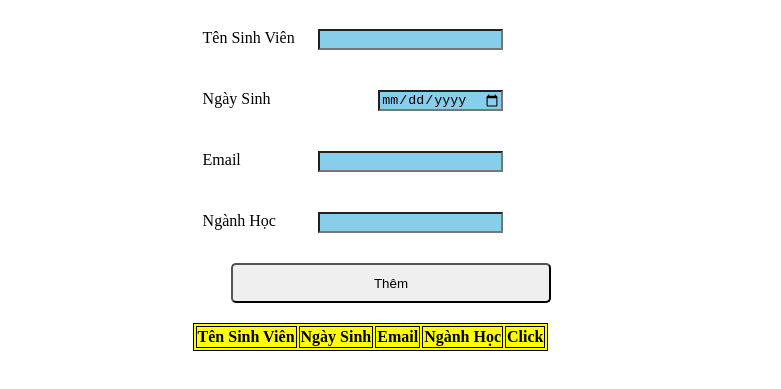
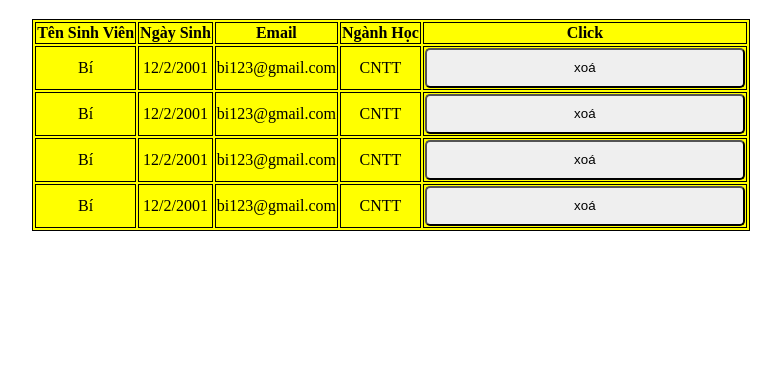
Before and after one commit to CaoLamBaoKhanh/test, a plain HTML site: page index.html in a window 1280 px wide. Shown: the part 69-458 px from the top of the page, without its empty margins (249-1030 px from the left). Drawn offline with Linux system fonts and the light colour scheme.

Commit message:
Update index.html

```diff
--- a/index.html
+++ b/index.html
@@ -9,7 +9,7 @@
   <body>
     <div class="Body">
       <h1>Chương Trình quản lý sinh viên</h1>
-      <div class="Group">
+<!--       <div class="Group">
         <label for="Name">Tên Sinh Viên</label>
         <input type="text" class="name" style="background-color:skyblue"/>
       </div>
@@ -25,7 +25,7 @@
         <label for="majors">Ngành Học</label>
         <input type="text" class="manjors" style="background-color:skyblue"/>
       </div>
-      <button class="AXC">Thêm</button>
+      <button class="AXC">Thêm</button> -->
       <div class="Infor">
         <table class="Infor-Student">
           <thead>
@@ -45,14 +45,31 @@
               <td class="value-student">CNTT</td>
               <td><button class ="delete">xoá</button></td>
             </tr>
+            <tr>
+              <td class="value-student">Bí</td>
+              <td class="value-student">12/2/2001</td>
+              <td class="value-student">bi123@gmail.com</td>
+              <td class="value-student">CNTT</td>
+              <td><button class ="delete">xoá</button></td>
+            </tr>
+            <tr>
+              <td class="value-student">Bí</td>
+              <td class="value-student">12/2/2001</td>
+              <td class="value-student">bi123@gmail.com</td>
+              <td class="value-student">CNTT</td>
+              <td><button class ="delete">xoá</button></td>
+            </tr>
+            <tr>
+              <td class="value-student">Bí</td>
+              <td class="value-student">12/2/2001</td>
+              <td class="value-student">bi123@gmail.com</td>
+              <td class="value-student">CNTT</td>
+              <td><button class ="delete">xoá</button></td>
+            </tr>
           </tbody>
         </table>
       </div>
     </div>
     <script src="./main.js"></script>
-
-   <div class="group"><label for=""></label></div>
-   <div class="group"><label for=""></label></div>
-   <div class="group"><label for=""></label></div>
   </body>
 </html>
```
